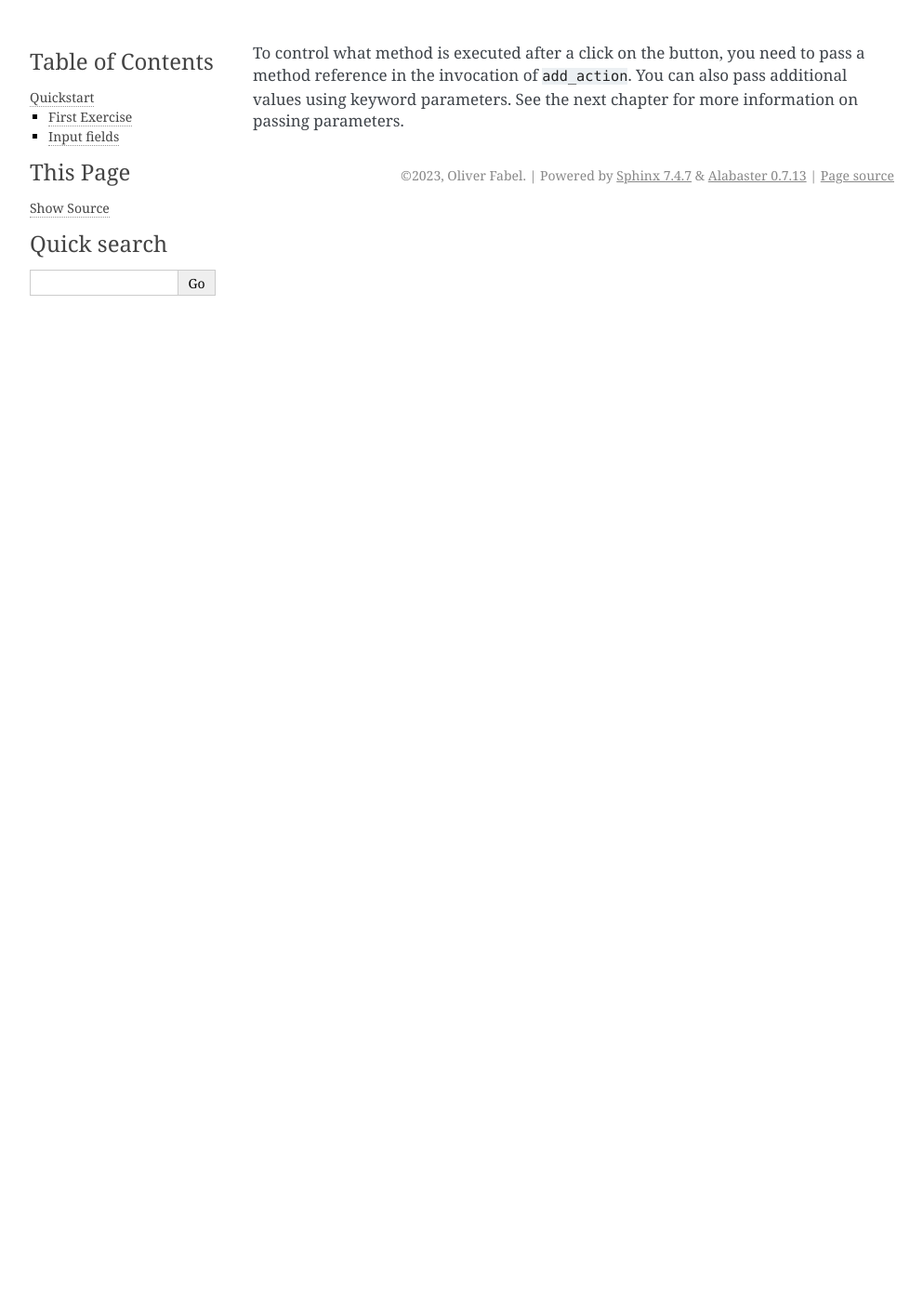
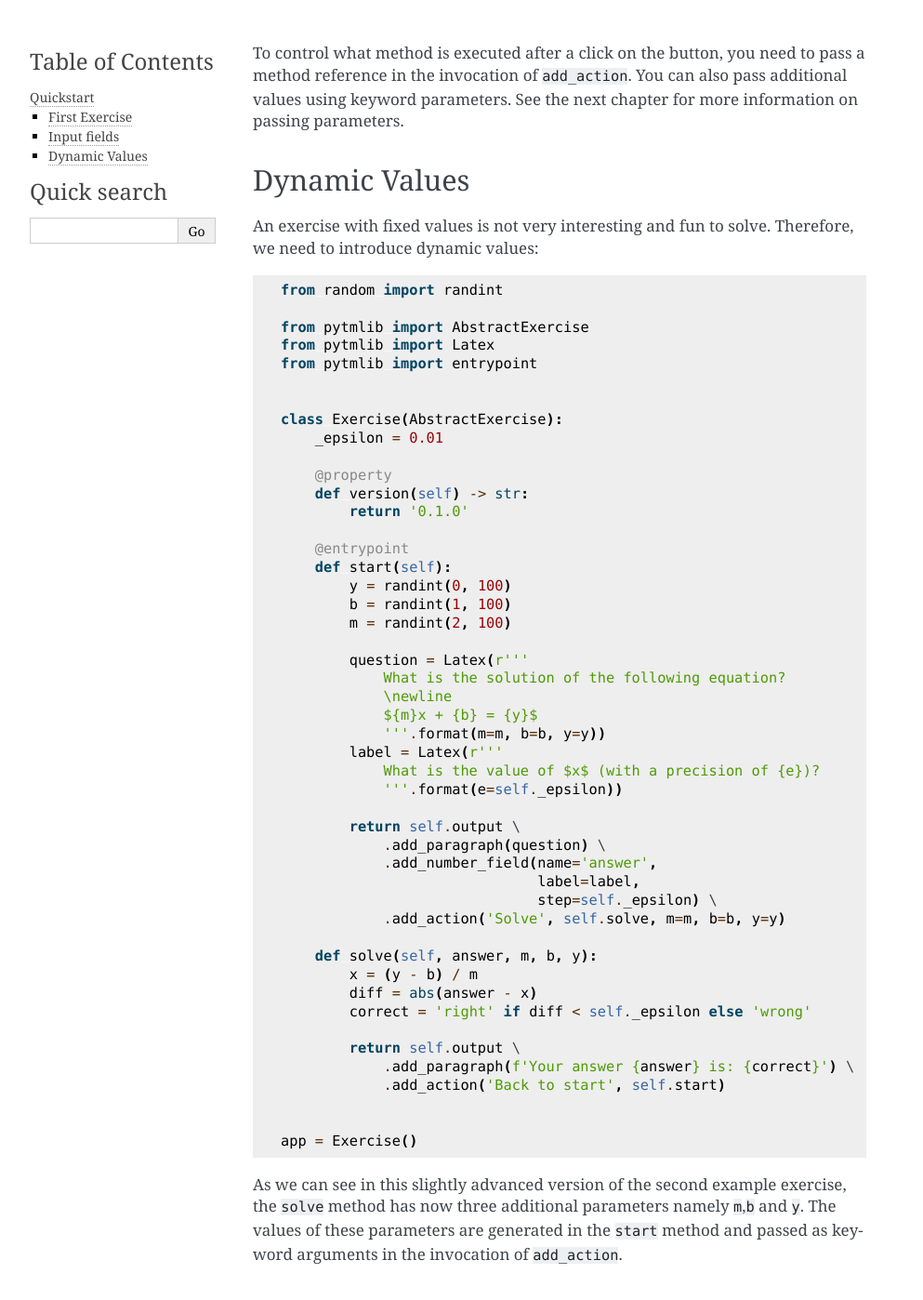
Before and after one commit to ofabel/pytm-bootstrap, a Sphinx documentation site: the page built from docs/quickstart.md, in a window 1280 px wide and 1400 px high, scrolled down 2825 px. Shown: the whole window at 93% size, without its empty margins (148-1141 px from the left). Built offline with Sphinx 7.4.7, drawn with Linux system fonts in a browser that asks for light colours.

Commit message:
solve index problem, add dynamic values chapter

````diff
--- /dev/null
+++ b/docs/code/dynamic-values.py
@@ -0,0 +1,47 @@
+from random import randint
+
+from pytmlib import AbstractExercise
+from pytmlib import Latex
+from pytmlib import entrypoint
+
+
+class Exercise(AbstractExercise):
+    _epsilon = 0.01
+
+    @property
+    def version(self) -> str:
+        return '0.1.0'
+
+    @entrypoint
+    def start(self):
+        y = randint(0, 100)
+        b = randint(1, 100)
+        m = randint(2, 100)
+
+        question = Latex(r'''
+            What is the solution of the following equation?
+            \newline
+            ${m}x + {b} = {y}$
+            '''.format(m=m, b=b, y=y))
+        label = Latex(r'''
+            What is the value of $x$ (with a precision of {e})?
+            '''.format(e=self._epsilon))
+
+        return self.output \
+            .add_paragraph(question) \
+            .add_number_field(name='answer',
+                              label=label,
+                              step=self._epsilon) \
+            .add_action('Solve', self.solve, m=m, b=b, y=y)
+
+    def solve(self, answer, m, b, y):
+        x = (y - b) / m
+        diff = abs(answer - x)
+        correct = 'right' if diff < self._epsilon else 'wrong'
+
+        return self.output \
+            .add_paragraph(f'Your answer {answer} is: {correct}') \
+            .add_action('Back to start', self.start)
+
+
+app = Exercise()
--- a/docs/conf.py
+++ b/docs/conf.py
@@ -36,3 +36,7 @@ source_suffix = {
 html_theme_options = {
     'fixed_sidebar': True
 }
+html_show_sourcelink = False
+exclude_patterns = [
+    '**/_**'
+]
--- a/docs/quickstart-add-input-fields.md
+++ /dev/null
@@ -1,17 +0,0 @@
-# Input fields
-
-In order to create a dynamic exercise, we need to allow the user to enter data and send it to the exercise Python code.
-So replace the `app.py` file of your first exercise from the example above with the following code:
-
-```{literalinclude} ./code/add-input-fields.py
-```
-
-The number field has the name `answer`. The same identifier occurs as parameter in the `solve` method. Field name and
-method parameter name have to match in order to use the field's value inside an action. An action is equal to a method
-invocation and is represented by a blue button in the user interface:
-
-![add input fields exercise in preview mode](./graphs/add-input-fields-exercise.png)
-
-To control what method is executed after a click on the button, you need to pass a method reference in the invocation of
-`add_action`. You can also pass additional values using keyword parameters. See the next chapter for more information on
-passing parameters.
--- a/docs/quickstart-first-exercise.md
+++ /dev/null
@@ -1,43 +0,0 @@
-# First Exercise
-
-After successful [installation of this library](/installation) you can start creating your first exercise. Open your
-Python project folder (where your virtual environment folder is located) in your
-favourite IDE and create a new file named `app.py` with the following content:
-
-```{literalinclude} ./code/first-exercise.py
-```
-
-The `version` property defines the current version of your exercise. Use semantic versioning according to
-the [specification](https://semver.org/spec/v2.0.0.html).
-
-The `start` method with the `entrypoint` decorator defines the entrypoint of your exercise. This method will be
-executed, when your exercise starts.
-
-Now, open a new console window, navigate to the python project folder, activate the virtual environment and execute the
-following command:
-
-```shell
-flask run
-```
-
-Open the _Python Tool Manager_ and create a new exercise. Start the preview mode, and you should see the following:
-
-![first exercise in preview mode](./graphs/first-exercise.png)
-
-In order to upload your exercise, you need to create a [Dockerfile](https://docs.docker.com/engine/reference/builder/)
-at the same level as your `app.py` file is located and add the following content:
-
-```dockerfile
-FROM python:3.9
-
-WORKDIR /app
-
-COPY . .
-
-RUN pip install --no-cache-dir -r requirements.txt && \
-    pip install --no-cache-dir gunicorn
-
-CMD gunicorn -b 0.0.0.0:8080 app:app
-```
-
-Now you can upload your first exercise.
--- /dev/null
+++ b/docs/quickstart.md
@@ -0,0 +1,76 @@
+# Quickstart
+
+This page should give you guidance to create your first exercises.
+
+## First Exercise
+
+After successful [installation of this library](/installation) you can start creating your first exercise. Open your
+Python project folder (where your virtual environment folder is located) in your
+favourite IDE and create a new file named `app.py` with the following content:
+
+```{literalinclude} ./code/first-exercise.py
+```
+
+The `version` property defines the current version of your exercise. Use semantic versioning according to
+the [specification](https://semver.org/spec/v2.0.0.html).
+
+The `start` method with the `entrypoint` decorator defines the entrypoint of your exercise. This method will be
+executed, when your exercise starts.
+
+Now, open a new console window, navigate to the python project folder, activate the virtual environment and execute the
+following command:
+
+```shell
+flask run
+```
+
+Open the _Python Tool Manager_ and create a new exercise. Start the preview mode, and you should see the following:
+
+![first exercise in preview mode](./graphs/first-exercise.png)
+
+In order to upload your exercise, you need to create a [Dockerfile](https://docs.docker.com/engine/reference/builder/)
+at the same level as your `app.py` file is located and add the following content:
+
+```dockerfile
+FROM python:3.9
+
+WORKDIR /app
+
+COPY . .
+
+RUN pip install --no-cache-dir -r requirements.txt && \
+    pip install --no-cache-dir gunicorn
+
+CMD gunicorn -b 0.0.0.0:8080 app:app
+```
+
+Now you can upload your first exercise.
+
+## Input fields
+
+In order to create a dynamic exercise, we need to allow the user to enter data and send it to the exercise Python code.
+So replace the `app.py` file of your first exercise from the example above with the following code:
+
+```{literalinclude} ./code/add-input-fields.py
+```
+
+The number field has the name `answer`. The same identifier occurs as parameter in the `solve` method. Field name and
+method parameter name have to match in order to use the field's value inside an action. An action is equal to a method
+invocation and is represented by a blue button in the user interface:
+
+![add input fields exercise in preview mode](./graphs/add-input-fields-exercise.png)
+
+To control what method is executed after a click on the button, you need to pass a method reference in the invocation of
+`add_action`. You can also pass additional values using keyword parameters. See the next chapter for more information on
+passing parameters.
+
+## Dynamic Values
+
+An exercise with fixed values is not very interesting and fun to solve. Therefore, we need to introduce dynamic values:
+
+```{literalinclude} ./code/dynamic-values.py
+```
+
+As we can see in this slightly advanced version of the second example exercise, the `solve` method has now three
+additional parameters namely `m`,`b` and `y`. The values of these parameters are generated in the `start` method and
+passed as keyword arguments in the invocation of `add_action`.
--- a/docs/quickstart.rst
+++ /dev/null
@@ -1,10 +0,0 @@
-Quickstart
-==========
-
-This page should give you guidance to create your first exercises.
-
-.. include:: ./quickstart-first-exercise.md
-   :parser: myst_parser.sphinx_
-
-.. include:: ./quickstart-add-input-fields.md
-   :parser: myst_parser.sphinx_
````
Also changed, not shown: docs/quickstart-dynamic-values.md (deleted, +0 -3 lines).
